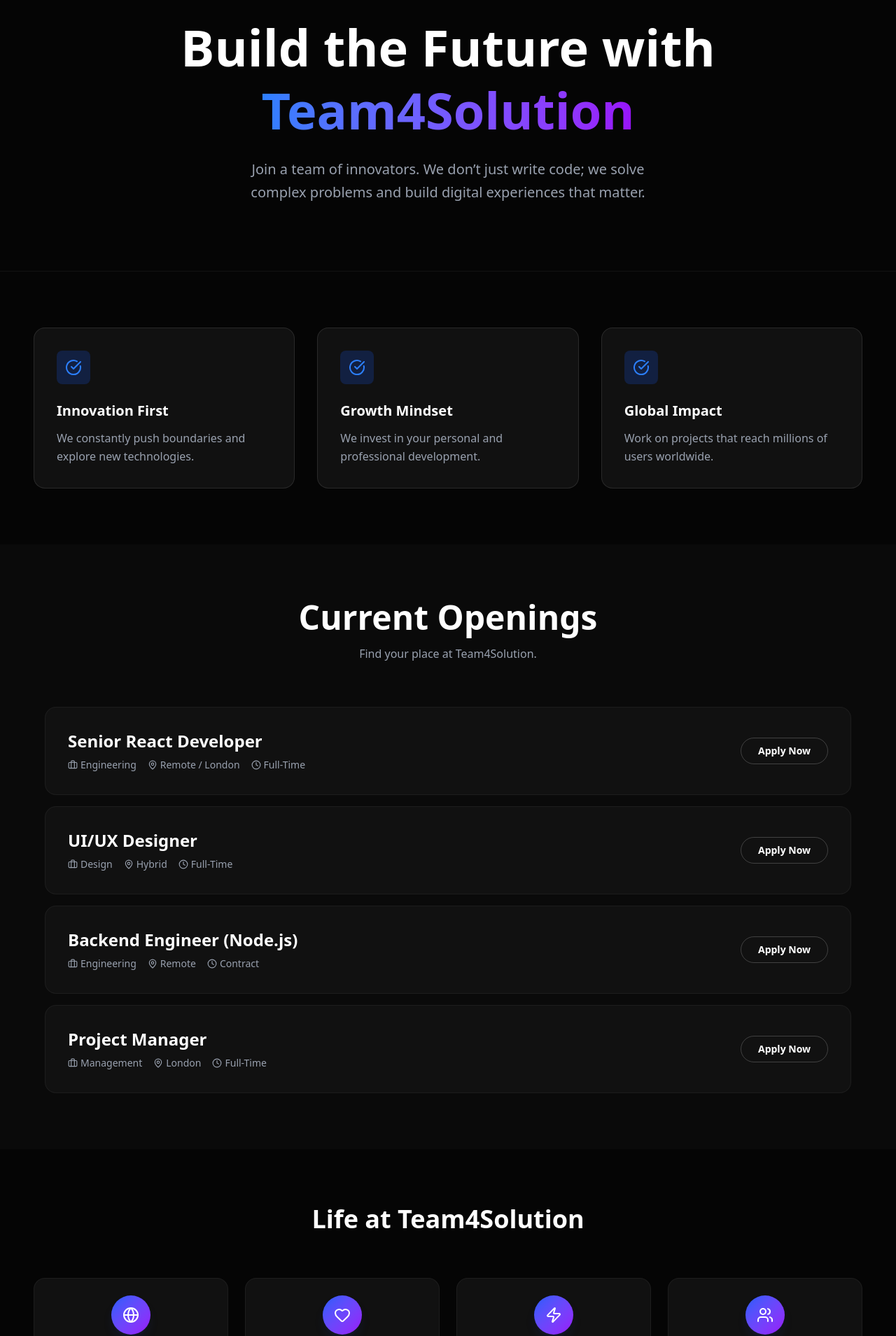
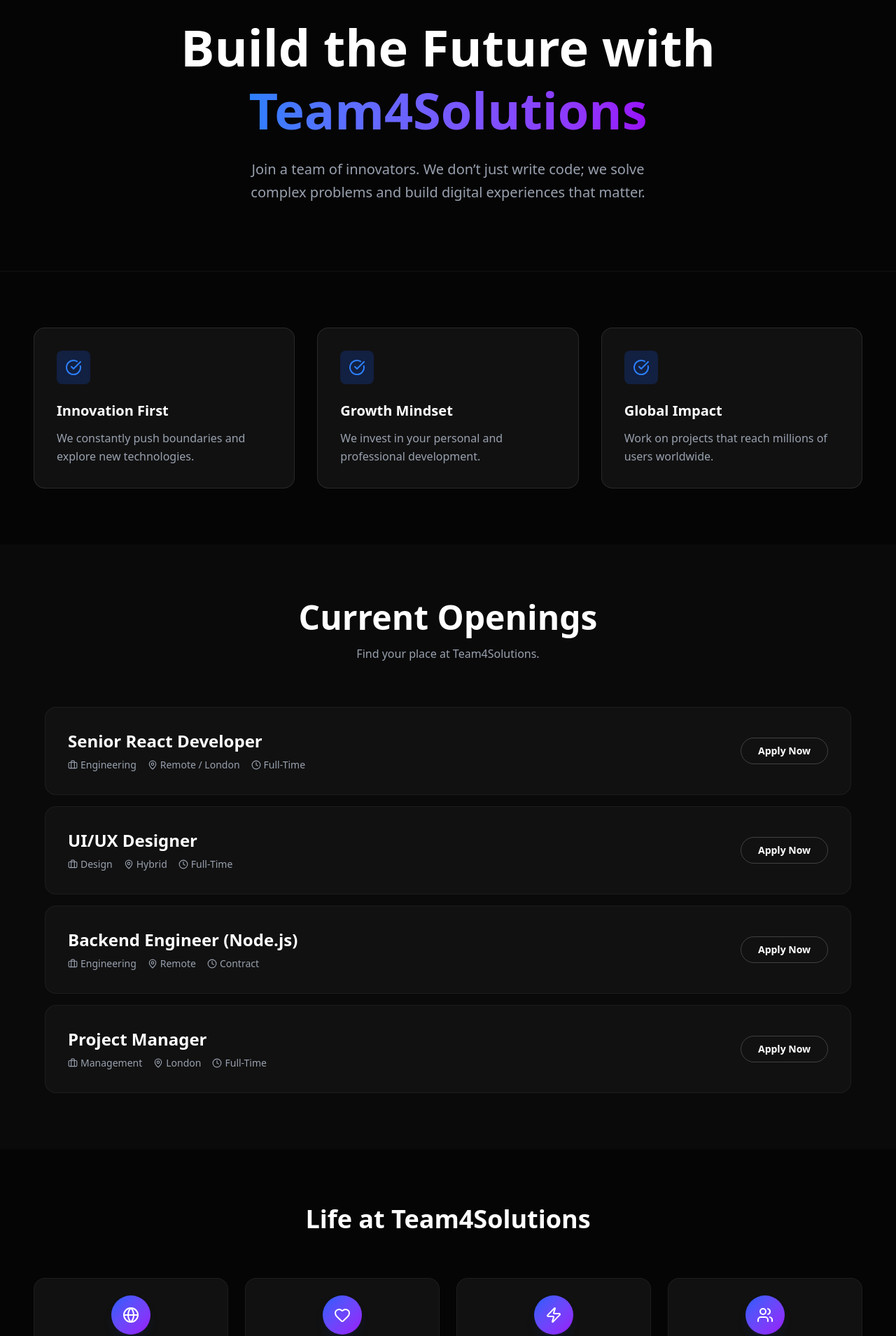
Before and after one commit to pravinjavadeveloper/team4solution, a React (Vite) app: page /career in a window 1280 px wide. Shown: the part 232-2141 px from the top of the page at 70% size. Built offline with nearby package versions, Linux system fonts and the light colour scheme.

Commit message:
Changes Team4Solution to Team4Solutions

```diff
--- a/src/Pages/Career.jsx
+++ b/src/Pages/Career.jsx
@@ -68,7 +68,7 @@ export default function Career() {
           </div>
           <h1 className="text-4xl md:text-7xl font-bold mb-6 leading-tight">
             Build the Future with <br/>
-            <span className="text-transparent bg-clip-text bg-gradient-to-r from-blue-500 to-purple-600">Team4Solution</span>
+            <span className="text-transparent bg-clip-text bg-gradient-to-r from-blue-500 to-purple-600">Team4Solutions</span>
           </h1>
           <p className="text-gray-400 text-lg md:text-xl max-w-2xl mx-auto leading-relaxed px-4">
             Join a team of innovators. We don’t just write code; we solve complex problems and build digital experiences that matter.
@@ -109,7 +109,7 @@ export default function Career() {
         <div className="max-w-6xl mx-auto">
           <div className="text-center mb-16">
             <h2 className="text-3xl md:text-5xl font-bold mb-4">Current Openings</h2>
-            <p className="text-gray-400">Find your place at Team4Solution.</p>
+            <p className="text-gray-400">Find your place at Team4Solutions.</p>
           </div>
 
           <div className="space-y-4">
@@ -147,7 +147,7 @@ export default function Career() {
       <section className="py-20 px-6 md:px-12">
         <div className="max-w-7xl mx-auto">
           <div className="text-center mb-16">
-            <h2 className="text-3xl md:text-4xl font-bold mb-4">Life at Team4Solution</h2>
+            <h2 className="text-3xl md:text-4xl font-bold mb-4">Life at Team4Solutions</h2>
           </div>
           <div className="grid grid-cols-1 sm:grid-cols-2 lg:grid-cols-4 gap-6">
             {perks.map((perk, idx) => (
@@ -169,7 +169,7 @@ export default function Career() {
           <div className="relative z-10">
             <h2 className="text-3xl md:text-4xl font-bold mb-4">Don't see the right role?</h2>
             <p className="text-gray-300 mb-8 max-w-xl mx-auto">
-              We are always on the lookout for exceptional talent. If you think you'd be a great fit for Team4Solution, send us your resume!
+              We are always on the lookout for exceptional talent. If you think you'd be a great fit for Team4Solutions, send us your resume!
             </p>
 
             <button
@@ -205,12 +205,12 @@ const ApplicationModal = ({ isOpen, onClose, role }) => {
     e.preventDefault();
 
     // 1. Define Email Variables
-    const recipient = "team4solution@gmail.com";
+    const recipient = "Team4Solutions@gmail.com";
     const subject = encodeURIComponent(`Application for ${role} - ${formData.name}`);
 
     // 2. Create Email Body with Line Breaks
     const body = encodeURIComponent(
-      `Hi Team,\n\nI am interested in applying for the ${role} position at Team4Solution.\n\n` +
+      `Hi Team,\n\nI am interested in applying for the ${role} position at Team4Solutions.\n\n` +
       `Here is my portfolio/LinkedIn: ${formData.portfolio || 'Attached in resume'}\n\n` +
       `Please find my resume attached to this email.\n\n` +
       `Best regards,\n${formData.name}`
--- a/src/Pages/IndustryPage.jsx
+++ b/src/Pages/IndustryPage.jsx
@@ -267,7 +267,7 @@ export default function IndustryPage() {
           <div className="relative z-10">
             <h2 className="text-3xl md:text-6xl font-bold mb-4 md:mb-6">Launch Your App Today</h2>
             <p className="text-base md:text-xl text-gray-400 mb-8 md:mb-10 max-w-2xl mx-auto">
-              Partner with Team4Solution to build scalable, secure, and future-proof {pageData.name} solutions.
+              Partner with Team4Solutions to build scalable, secure, and future-proof {pageData.name} solutions.
             </p>
             {/* 3. BUTTON TRIGGERS MODAL */}
             <button
--- a/src/components/Revi.jsx
+++ b/src/components/Revi.jsx
@@ -20,18 +20,18 @@ const slides = [
   { name: "Oliver Ackerman", src: man,review:"Fantastic team and amazing support. Easily the best app development company in the UK. They were reliable, transparent, and always on time" },
   { name: "Hamza Dar", src: man3,review:"Excellent work by the team on my business (Muraad UK).Running an online business made much easier!! Great communication and delivered my requirements on time.Highly recommended"},
 
-  { name: "Yanik C", src: man1,review:"The kind of development service offered by TEAM4SOLUTION was beyond my expectation. I wanted to live my website on a scheduled date but there were many problems I was facing. I contacted TEAM4SOLUTION and they provided me a team of expert and skilled developers. The team took my project and helped me in the timely release of my website" },
+  { name: "Yanik C", src: man1,review:"The kind of development service offered by Team4Solutions was beyond my expectation. I wanted to live my website on a scheduled date but there were many problems I was facing. I contacted Team4Solutions and they provided me a team of expert and skilled developers. The team took my project and helped me in the timely release of my website" },
 
-  { name: "Rajendra Sharma", src: man2,review:"Working with TEAM4SOLUTION was a great experience. From the documentation phase to final development, the team interacted with me very on a regular basis. They understood my requirements and delivered a top-class eWallet solution. They also gave me suggestions to make my app more flexible and better" },
+  { name: "Rajendra Sharma", src: man2,review:"Working with Team4Solutions was a great experience. From the documentation phase to final development, the team interacted with me very on a regular basis. They understood my requirements and delivered a top-class eWallet solution. They also gave me suggestions to make my app more flexible and better" },
 
    { name: "Luke Moncrieffe", src:man4 ,review: "Absolutely satisfied with their service! If anyone is searching for a trusted mobile app development company in London, I highly recommend them, they built me a fast, clean and user friendly app" },
 
   { name: "Oliver Ackerman", src: man,review:"Fantastic team and amazing support. Easily the best app development company in the UK. They were reliable, transparent, and always on time" },
   { name: "Hamza Dar", src: man3,review:"Excellent work by the team on my business (Muraad UK).Running an online business made much easier!! Great communication and delivered my requirements on time.Highly recommended"},
 
-  { name: "Yanik C", src: man1,review:"The kind of development service offered by TEAM4SOLUTION was beyond my expectation. I wanted to live my website on a scheduled date but there were many problems I was facing. I contacted TEAM4SOLUTION and they provided me a team of expert and skilled developers. The team took my project and helped me in the timely release of my website" },
+  { name: "Yanik C", src: man1,review:"The kind of development service offered by Team4Solutions was beyond my expectation. I wanted to live my website on a scheduled date but there were many problems I was facing. I contacted Team4Solutions and they provided me a team of expert and skilled developers. The team took my project and helped me in the timely release of my website" },
 
-  { name: "Rajendra Sharma", src: man2,review:"Working with TEAM4SOLUTION was a great experience. From the documentation phase to final development, the team interacted with me very on a regular basis. They understood my requirements and delivered a top-class eWallet solution. They also gave me suggestions to make my app more flexible and better" },
+  { name: "Rajendra Sharma", src: man2,review:"Working with Team4Solutions was a great experience. From the documentation phase to final development, the team interacted with me very on a regular basis. They understood my requirements and delivered a top-class eWallet solution. They also gave me suggestions to make my app more flexible and better" },
 
 ];
 
--- a/src/components/WhoWeAre.jsx
+++ b/src/components/WhoWeAre.jsx
@@ -102,13 +102,13 @@ export default function WhoWeAre() {
             viewport={{ once: true }}
           >
             <h1 className="text-blue-500 font-bold uppercase tracking-widest text-sm mb-2">
-              About Team4Solution Software
+              About Team4Solutions Software
             </h1>
             <h2 className="text-4xl md:text-5xl font-bold mb-6 leading-tight">
               Who We Are?
             </h2>
             <p className="text-gray-400 text-lg leading-relaxed">
-              Team4Solution Software is a thought-driven IT services provider, leveraging the industry's
+              Team4Solutions Software is a thought-driven IT services provider, leveraging the industry's
               best tools and technologies. We foster industry dreams in our
               innovative software product development. We are committed to delivering excellence
               and driving digital transformation for businesses worldwide.
--- a/src/components/WhyPartner.jsx
+++ b/src/components/WhyPartner.jsx
@@ -51,7 +51,7 @@ export default function WhyPartner() {
       {/* --- SECTION HEADER --- */}
       <div className="text-center mb-10 md:mb-16 px-6 relative z-50">
           <h2 className="text-3xl md:text-5xl font-bold text-white mb-6">
-            Why Partner With Team4Solution Software?
+            Why Partner With Team4Solutions Software?
           </h2>
           <p className="text-gray-400 max-w-4xl mx-auto text-base md:text-lg leading-relaxed">
             We combine expertise, innovation, and agility to deliver IT solutions that drive measurable results.
```
